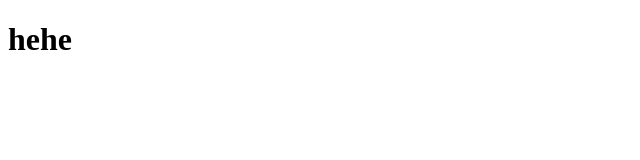
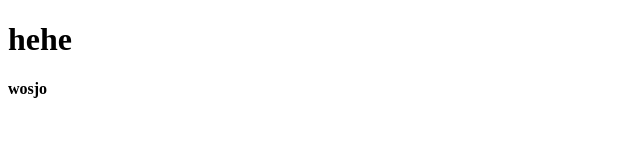
Before and after one commit to syen-cookie/myfirstproject, a plain HTML site: page index.html in a window 1280 px wide. Shown: the full height of the page, 0-640 px from the left. Drawn offline with Linux system fonts and the light colour scheme.

Commit message:
提交下试试

```diff
--- a/index.html
+++ b/index.html
@@ -6,5 +6,6 @@
 </head>
 <body>
 <h1>hehe</h1>
+<strong>wosjo</strong>
 </body>
 </html>
```
